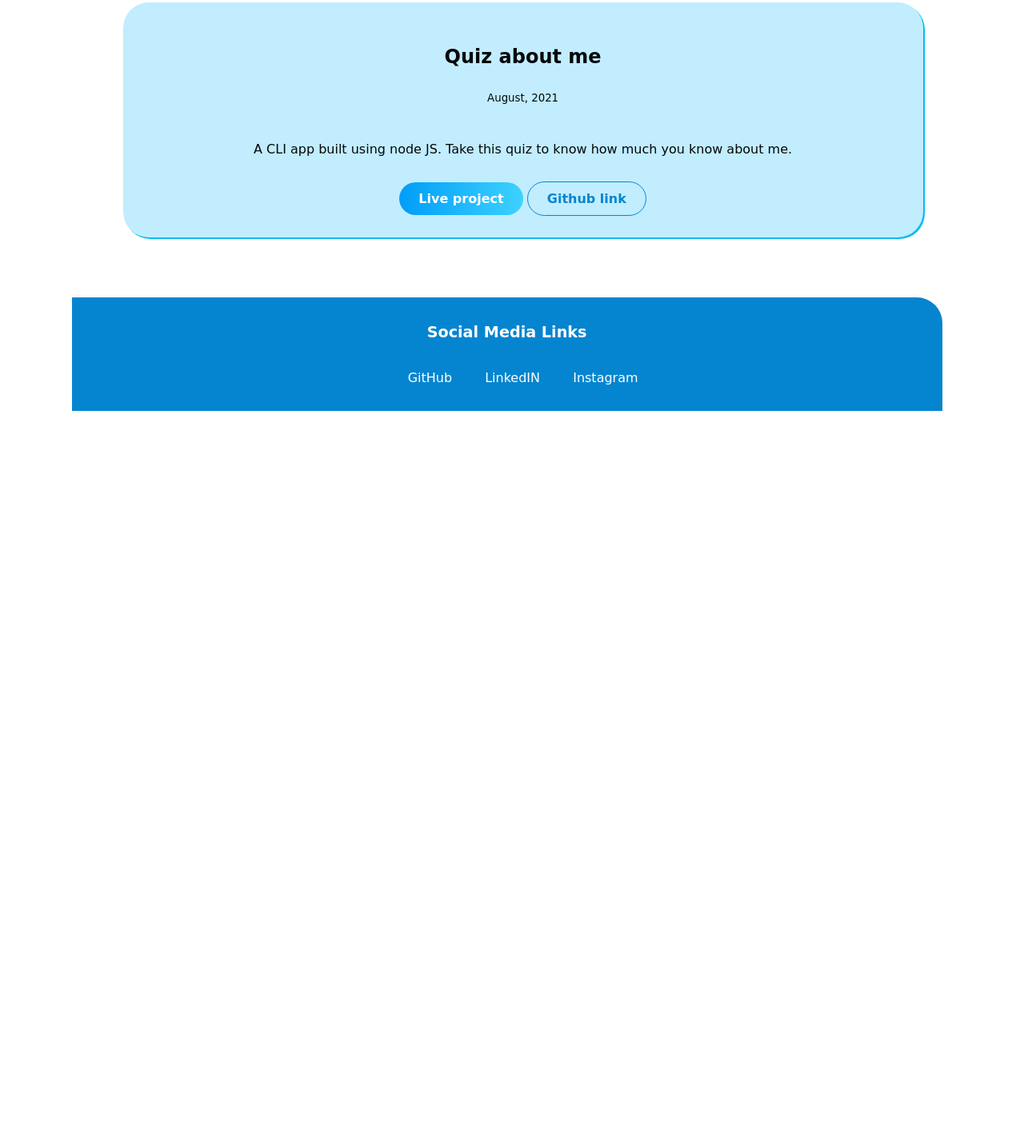
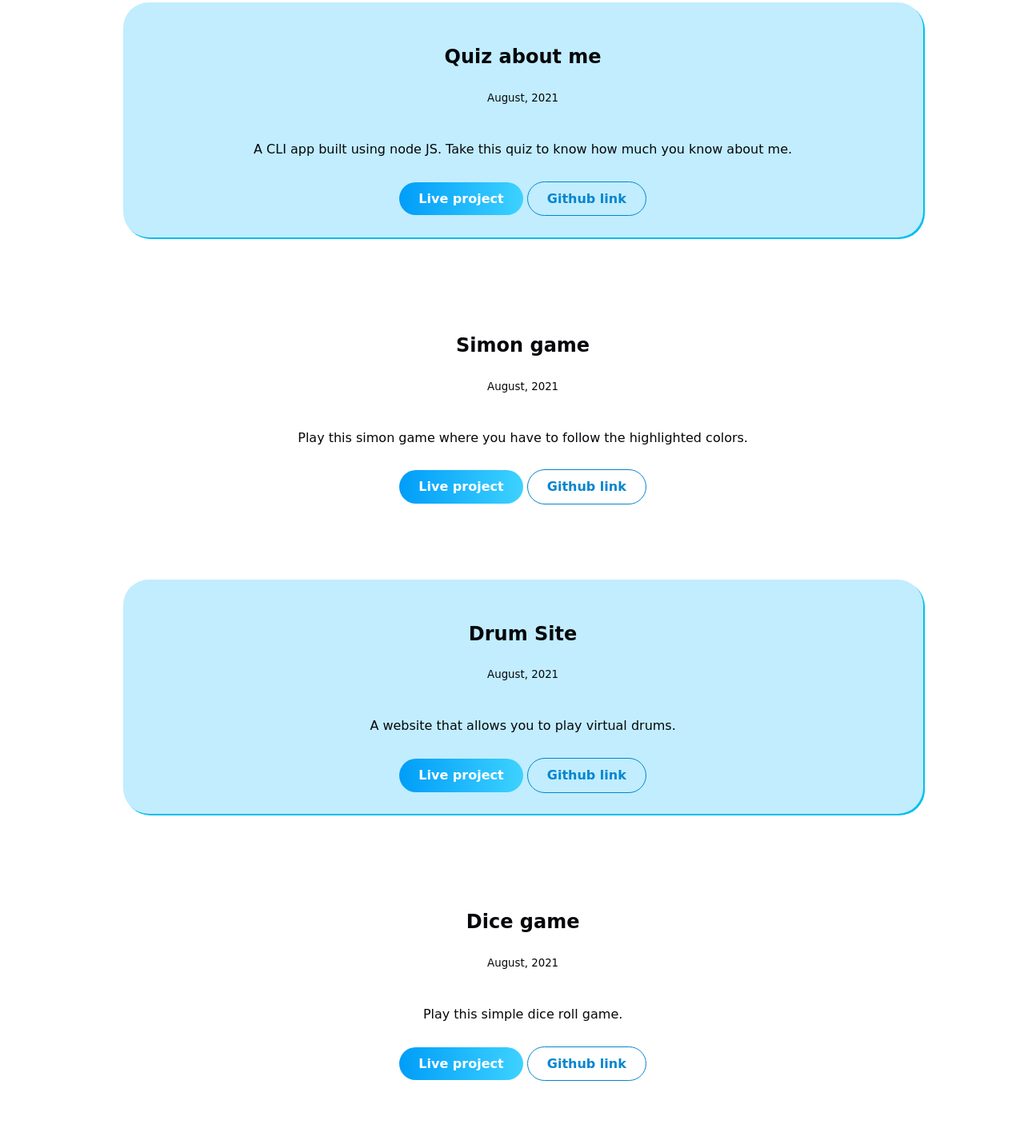
Before and after one commit to ThisisNeha/Portfolio, a plain HTML site: page Additional pages/projects.html in a window 1280 px wide. Shown: the part 4086-5522 px from the top of the page at 80% size. Before the commit the page ends 4600 px from the top, so only its background shows below. Drawn offline with Linux system fonts and the light colour scheme; a web font is replaced by a local one.

Commit message:
docs : links added

```diff
--- a/Additional pages/projects.html
+++ b/Additional pages/projects.html
@@ -100,8 +100,8 @@
         <p>
           This is an app built using React that will show my ratings for songs.
         </p>
-        <a class="s-link btn" href="http/">Live project</a>
-        <a class="primary-link btn" href="http:/">Github link</a>
+        <a class="s-link btn" href="https://csb-79z30.netlify.app/">Live project</a>
+        <a class="primary-link btn" href="https://github.com/ThisisNeha/songs-recommendations">Github link</a>
       </section>
     </li>
 
@@ -114,8 +114,8 @@
           Check out this app build using React to know the names of different
           flowers.
         </p>
-        <a class="s-link btn" href="">Live project</a>
-        <a class="primary-link btn" href="">Github link</a>
+        <a class="s-link btn" href="https://csb-db04e.netlify.app/">Live project</a>
+        <a class="primary-link btn" href="https://github.com/ThisisNeha/flowerpedia">Github link</a>
       </section>
 
     <li>
@@ -164,17 +164,46 @@
         <a class="primary-link btn" href="https://github.com/ThisisNeha/knowAboutMe">Github link</a>
       </section>
     </li>
+
+    <li>
+      <section class="section">
+        <h1>Simon game</h1>
+        <small>August, 2021</small>
+        <p>Play this simon game where you have to follow the highlighted colors.</p>
+        <a class="s-link btn" href="https://playsimongame.netlify.app/">Live project</a>
+        <a class="primary-link btn" href="https://github.com/ThisisNeha/simon-game">Github link</a>
+      </section>
+    </li>
+
+    <li>
+      <section class="section ow">
+        <h1>Drum Site</h1>
+        <small>August, 2021</small>
+        <p>A website that allows you to play virtual drums.</p>
+        <a class="s-link btn" href="https://virtual-drums-sounds.netlify.app/">Live project</a>
+        <a class="primary-link btn" href="https://github.com/ThisisNeha/drum-site">Github link</a>
+      </section>
+    </li>
+
+
+    <li>
+      <section class="section">
+        <h1>Dice game</h1>
+        <small>August, 2021</small>
+        <p>Play this simple dice roll game.</p>
+        <a class="s-link btn" href="https://play-dicegame.netlify.app/">Live project</a>
+        <a class="primary-link btn" href="https://github.com/ThisisNeha/dice-game">Github link</a>
+      </section>
+    </li>
   </ul>
   </div>
 
   <footer class="footer container-fluid">
     <h2 class="heading">Social Media Links</h2>
     <ul class="unordered list-inline">
-      <li><a href="https://github.com/ThisisNeha/Portfolio" target="_blank">GitHub</a></li>
-      <li><a href="https://www.linkedin.com/in/neha-barak" target="_blank">LinkedIN</a></li>
-      <li>
-        <a href="https://www.instagram.com/webdevs.camp/" target="_blank">Instagram</a>
-      </li>
+      <a href="https://github.com/ThisisNeha/Portfolio" target="_blank">GitHub</a>
+      <a href="https://www.linkedin.com/in/neha-barak" target="_blank">LinkedIN</a>
+      <a href="https://www.instagram.com/webdevs.camp/" target="_blank">Instagram</a>
     </ul>
   </footer>
 </body>
```
